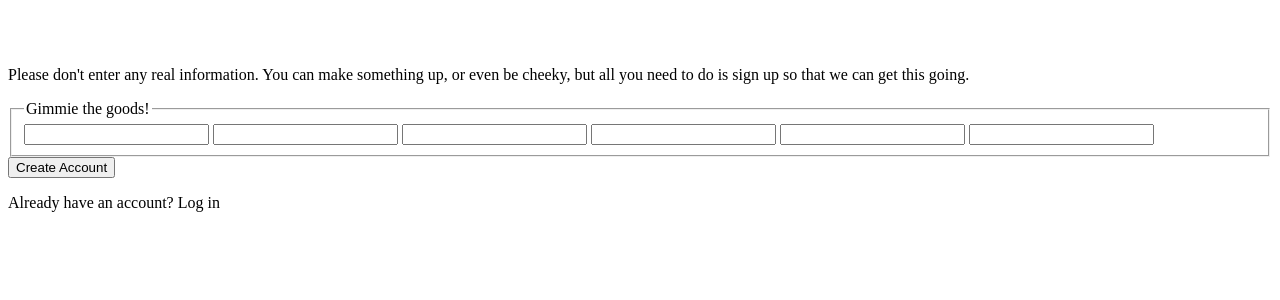
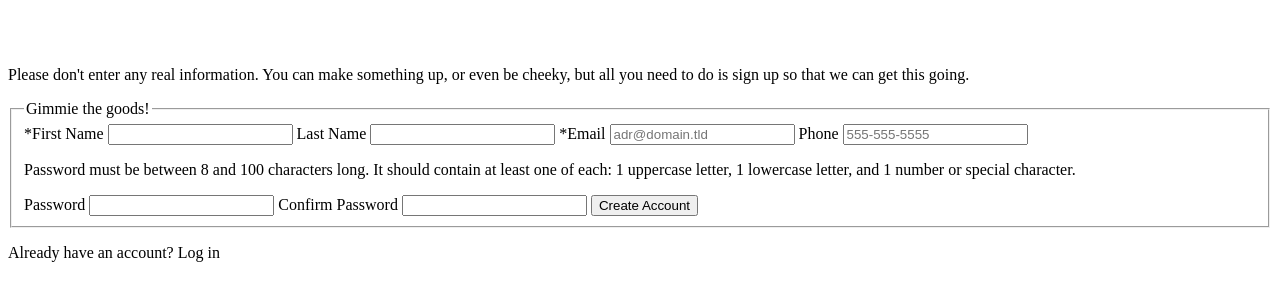
Before and after one commit to crespire/signup_form, a plain HTML site: page index.html in a window 1280 px wide. Shown: the part 470-770 px from the top of the page. Drawn offline with Linux system fonts and the light colour scheme.

Commit message:
Add form labels and update input types

```diff
--- a/index.html
+++ b/index.html
@@ -13,14 +13,21 @@
         <form action="">
             <fieldset>
                 <legend>Gimmie the goods!</legend>
-                <input type="text">
-                <input type="text">
-                <input type="text">
-                <input type="text">
-                <input type="text">
-                <input type="text">
+                <label for="first_name">*First Name</label>
+                <input name="first_name" id="first_name" type="text" required>
+                <label for="last_name">Last Name</label>
+                <input name="last_name" id="last_name" type="text">
+                <label for="email">*Email</label>
+                <input name="email" id="email" type="email" required placeholder="adr@domain.tld">
+                <label for="phone">Phone</label>
+                <input name="phone" id="phone" type="tel" pattern="\d{3}[\-]\d{3}[\-]\d{4}" placeholder="555-555-5555">
+                <p>Password must be between 8 and 100 characters long. It should contain at least one of each: 1 uppercase letter, 1 lowercase letter, and 1 number or special character.</p>
+                <label for="pw">Password</label>
+                <input name="pw" id="pw" type="password" required title="Please check the password requirements." pattern="^(?=.*[\d\W])(?=.*[a-z])(?=.*[A-Z]).{8,100}$">
+                <label for="pwc">Confirm Password</label>
+                <input name="pwc" id="pwc" type="password" required title="Please check the password requirements." pattern="^(?=.*[\d\W])(?=.*[a-z])(?=.*[A-Z]).{8,100}$">
+                <button>Create Account</button>
             </fieldset>
-            <button>Create Account</button>
         </form>
         <p>Already have an account? <a>Log in</a></p>
     </div>
```
